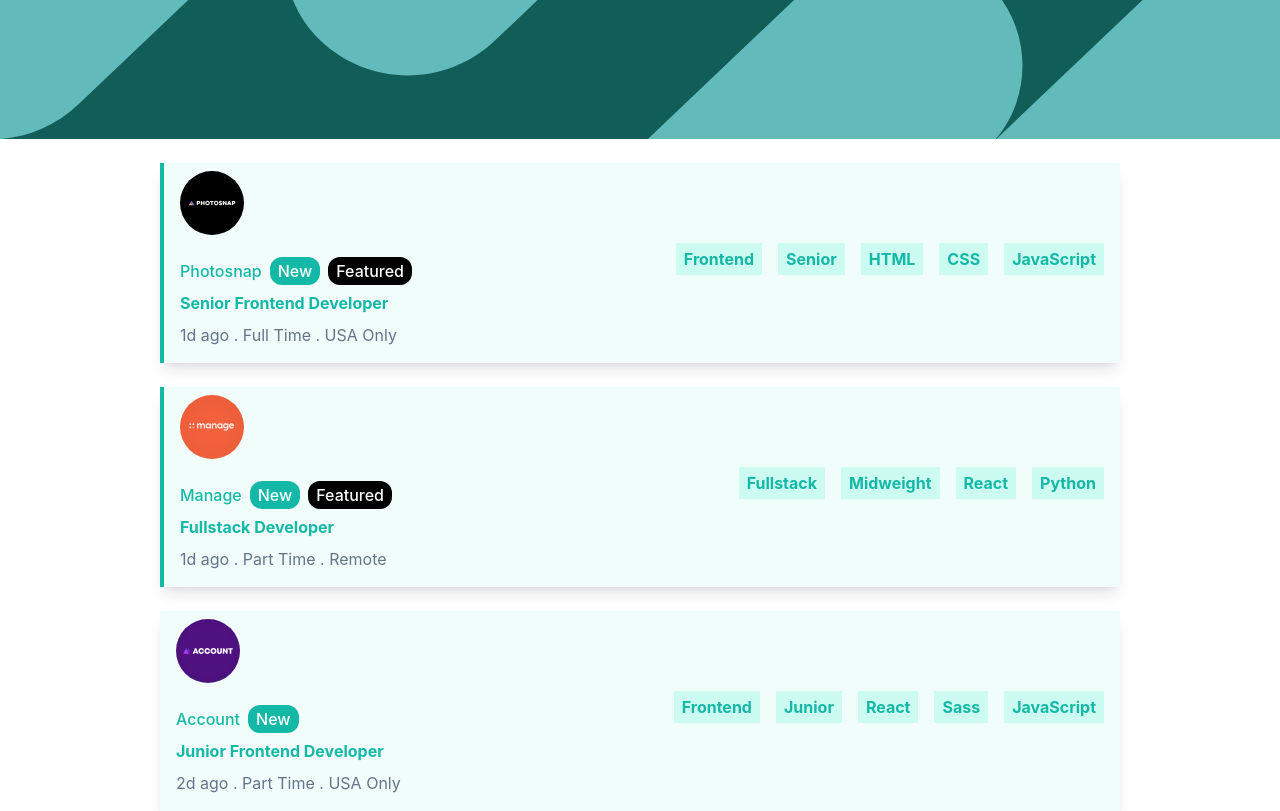
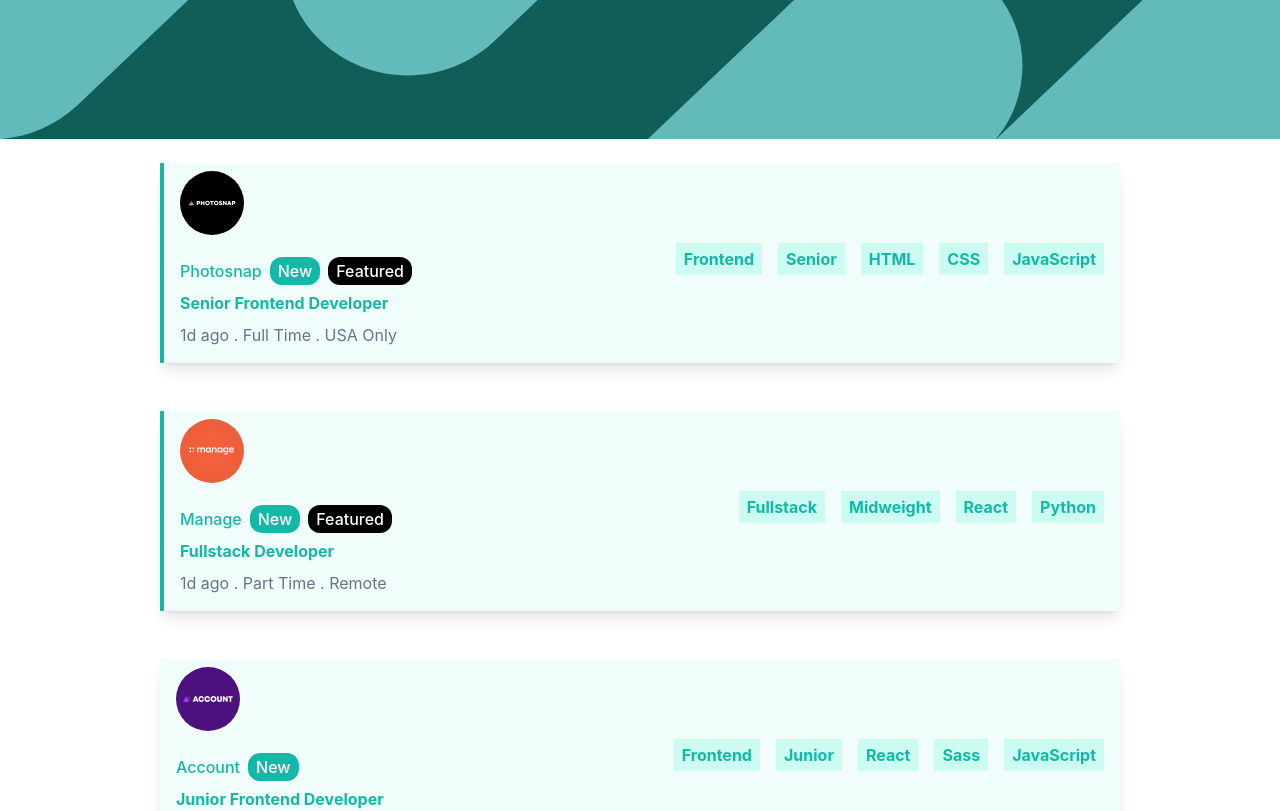
Before and after one commit to dazzlerabhi30800/FrontEnd-Mentor-Static-JobListing, a React (Create React App) app: page / in a window 1280 px wide. Shown: the top 811 px of the page. Built offline with nearby package versions, Linux system fonts and the light colour scheme.

Commit message:
accessibility issues #3

```diff
--- a/src/Components/JobListComp.js
+++ b/src/Components/JobListComp.js
@@ -29,6 +29,7 @@
         tags.push(...languages);
     }
     return(
+    <div role="main" className='flex flex-col gap-4'>
        <div role="contentinfo" className={`flex flex-col gap-4 py-2 px-4 my-6 bg-teal-50 shadow-lg mx-auto w-96 ${featured && 'border-l-4 border-teal-500 border-solid' } md:flex-row md:w-9/12`}>
          <div className='first--wrapper flex flex-col gap-2'>
             <div className="logo--img w-16 relative mb-4 -mt-8 sm:mt-0">
@@ -52,13 +53,14 @@
                 onClick={() => handleTagClick(tag)}
                 key={index}
                 className="bg-teal-100 px-2 p-1 text-teal-500 font-bold cursor-pointer">{tag}</span>)
-            ) : ''
+                ) : ''
 
             }
              {/* <span className='bg-teal-100 px-2 p-1 text-teal-500 font-bold cursor-pointer'>frontend</span> */}
             {/* // <span className='bg-teal-100 px-2 p-1 text-teal-500 font-bold cursor-pointer'>Backend</span> */}
          </div>
        </div>
+    </div>
     )
 }
 
```
